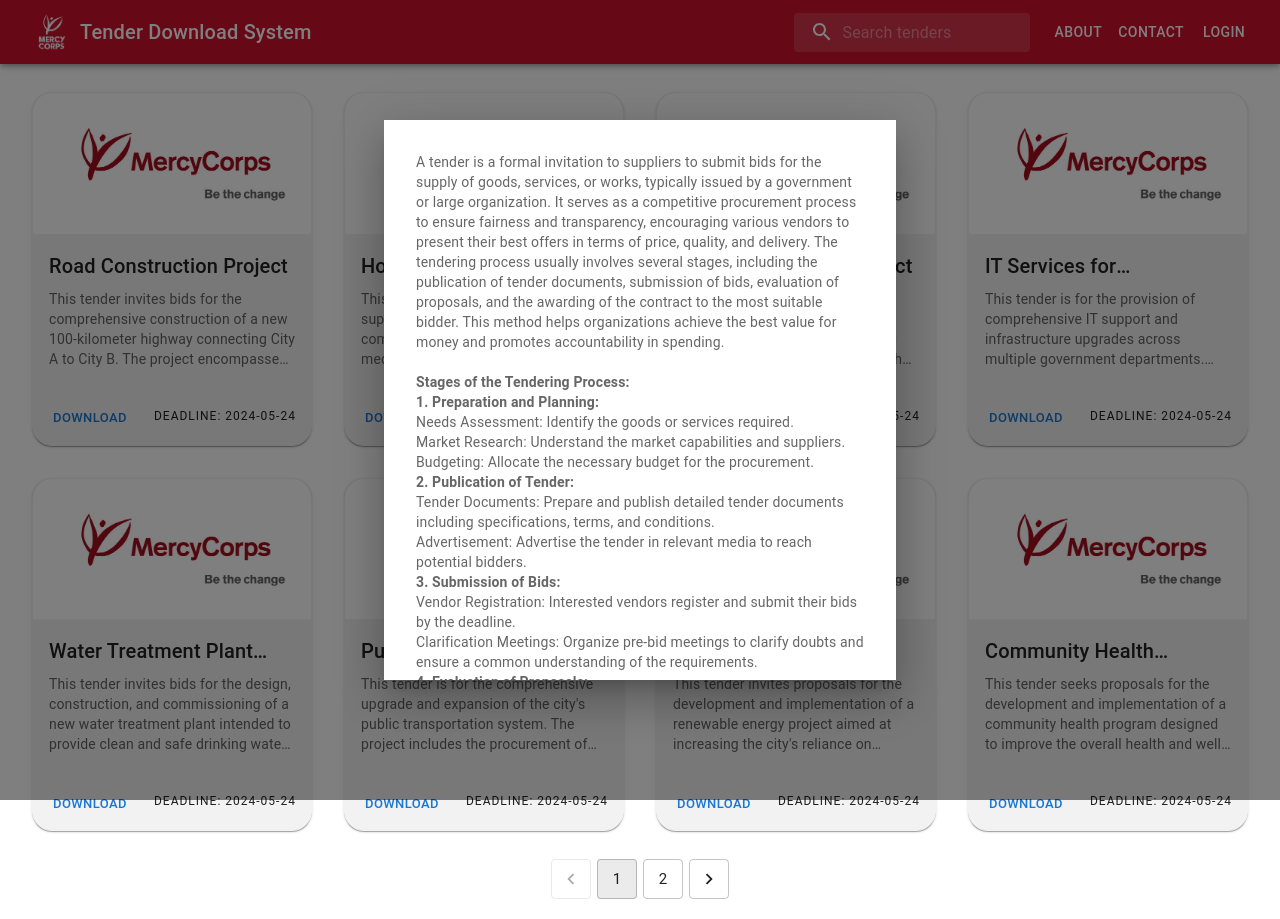
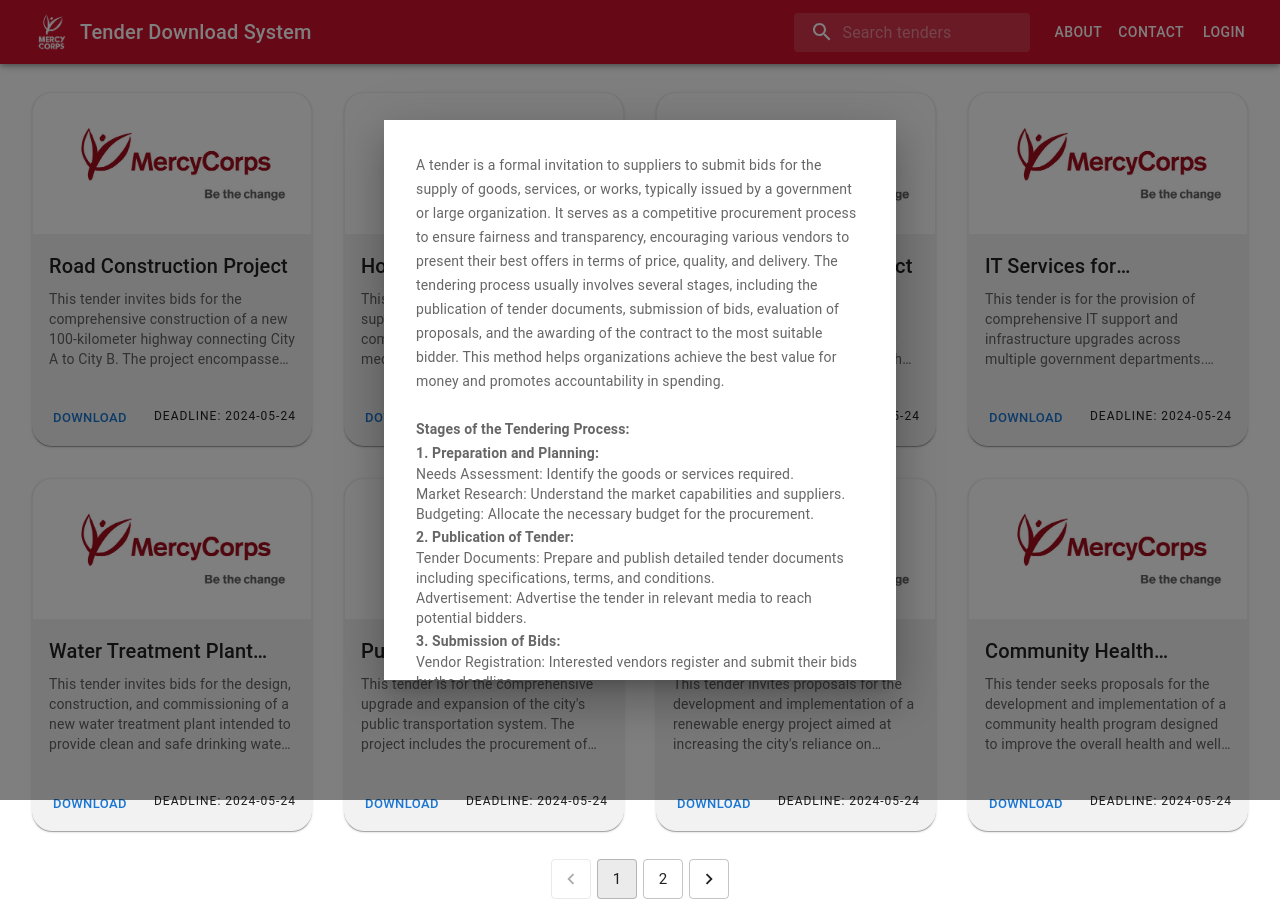
Before and after one commit to Dev-Rem/Tender-DS, a Next.js app: page / in a window 1280 px wide. Both pictures are taken after a click on the button "ABOUT". Built offline with nearby package versions, Linux system fonts and the light colour scheme.

Commit message:
Correct Typography to accomodate an unordered list

```diff
--- a/src/app/components/About.js
+++ b/src/app/components/About.js
@@ -3,7 +3,7 @@
 export default function AboutTenders() {
   return (
     <>
-      <Typography variant="body2" color="text.secondary">
+      <Typography component={"span"} variant="body2" color="text.secondary">
         A tender is a formal invitation to suppliers to submit bids for the
         supply of goods, services, or works, typically issued by a government or
         large organization. It serves as a competitive procurement process to
```
